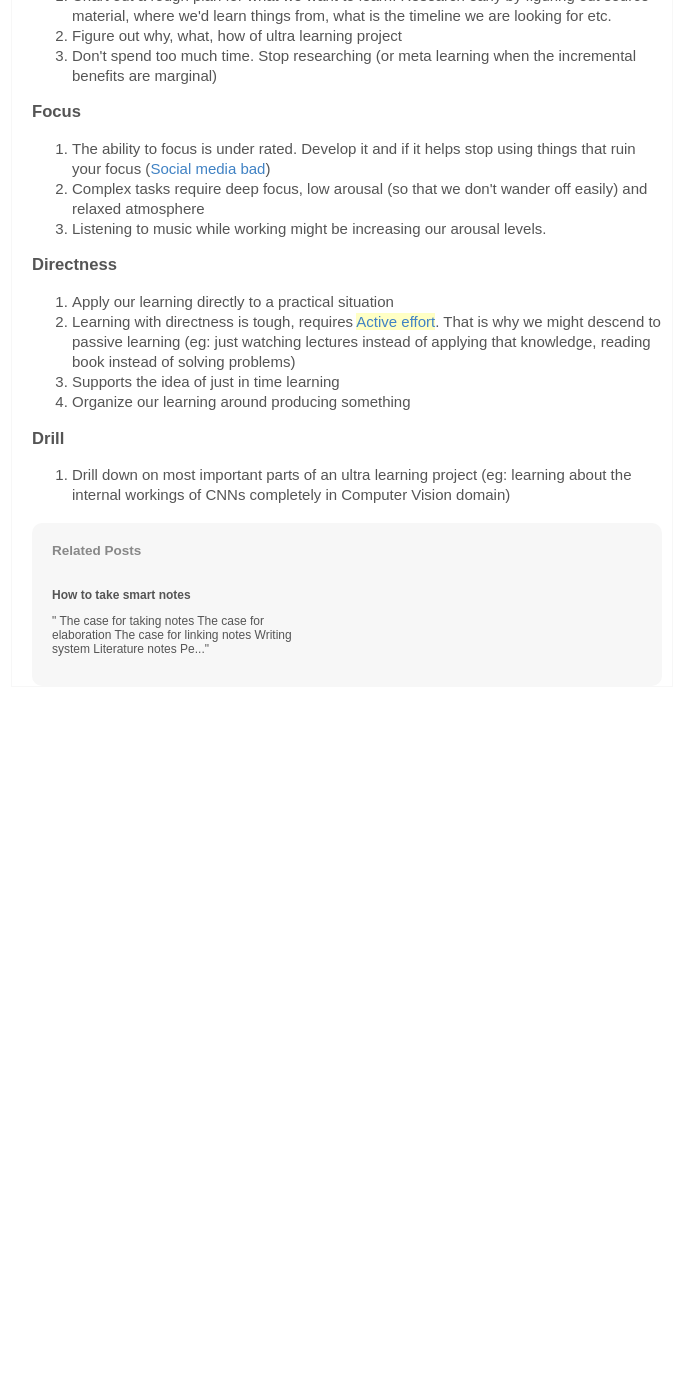
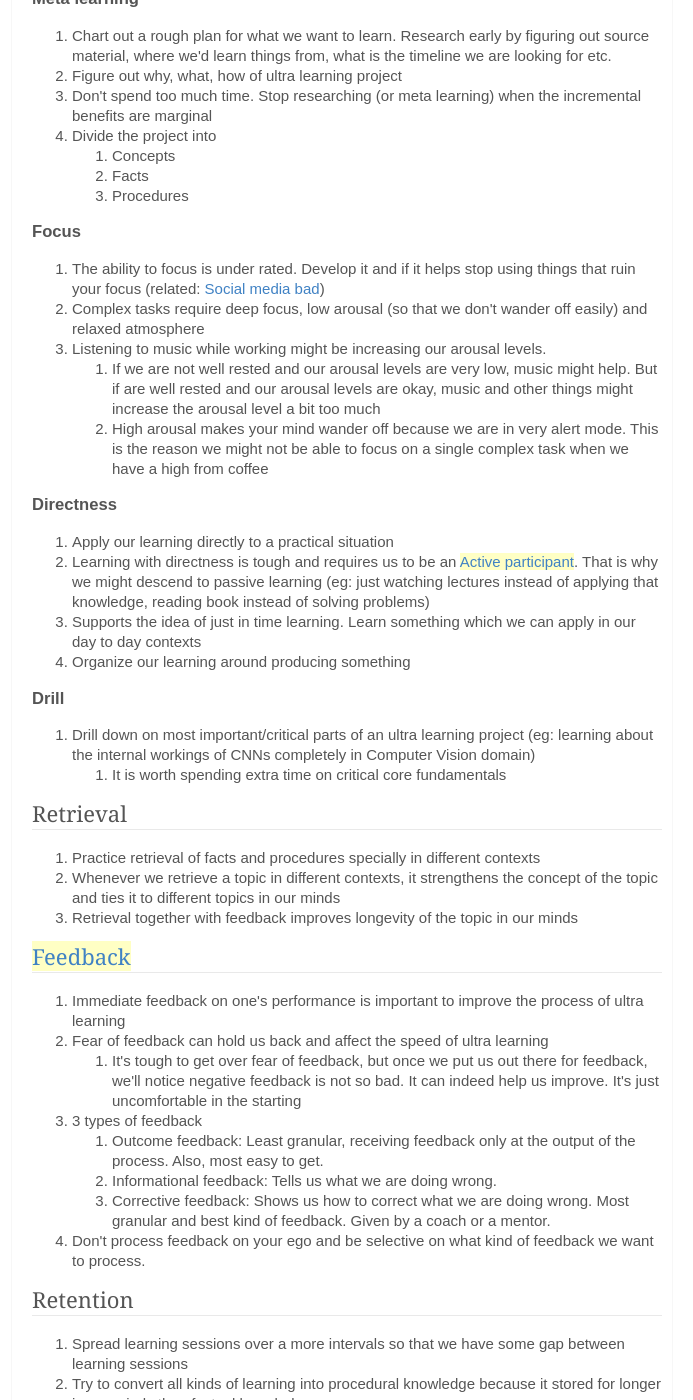
Before and after one commit to romitjain/romitjain.github.io, a Jekyll site: the page built from _notes/Ultralearning.md, in a window 1280 px wide and 1400 px high, scrolled down 925 px. Shown: the whole window, without its empty margins (298-991 px from the left). Built offline with Jekyll 4.4.1, drawn with Linux system fonts in a browser that asks for light colours; comment, search, counter and statistics services are not loaded; before the commit the page ends 1612 px from its top, so only the background shows below that; some of the changed text lies outside the part shown.

```diff
--- a/Changelog.yml
+++ b/Changelog.yml
@@ -32,3 +32,8 @@
   date: 2022-03-23
   changes:
     - Added a post
+2.5:
+  date: 2022-04-12
+  changes:
+    - Replaced preview of feeds with tags
+    - Added a post
--- a/_includes/Feed.html
+++ b/_includes/Feed.html
@@ -44,7 +44,7 @@
             {%- else -%}
             <p class="feed-title">{{ item.title }}</p>
             {%- endif -%}
-            <p class="feed-excerpt">{{ item.content | strip_html | strip | escape | truncate: 150}}</p>
+            <p class="feed-excerpt">{{ item.tags | strip_html | strip | escape | truncate: 150}}</p>
             </a>
         </div>
     {%- endfor -%}
--- a/_notes/Ultralearning.md
+++ b/_notes/Ultralearning.md
@@ -1,34 +1,86 @@
 ---
 title: Ultralearning
-tags: book-notes ongoing
-date: 2022-03-16
+tags: book-notes
+date: 2022-04-12
 ---
 
 ![rw-book-cover](https://images-na.ssl-images-amazon.com/images/I/51PfH156fIL._SL200_.jpg)
 
 Author: [[Scott H. Young]]
 
-- Ultra learning requires learning with high intensity and commitmment.
+- Ultra learning requires learning with high intensity and commitment.
 - Source of happiness is not achieving simple things, but constantly pushing ourselves and overcoming our own limitations.
 - Ultra learning needs a practical reason to learn something (where would you apply your learning?) + an inspiration that excites us (we'll feel smarter after learning this)
+- **Ultra learning project** - A project where you apply principles of ultra learning to learn something of value.
+- *It isn't easy to do an ultra learning project.*
 
-## Principles for learning more effectively and efficiently (ultra learning project)
+## Principles for learning more effectively and efficiently
 
 ### Meta learning
+
 1. Chart out a rough plan for what we want to learn. Research early by figuring out source material, where we'd learn things from, what is the timeline we are looking for etc.
 2. Figure out why, what, how of ultra learning project
-3. Don't spend too much time. Stop researching (or meta learning when the incremental benefits are marginal)
+3. Don't spend too much time. Stop researching (or meta learning) when the incremental benefits are marginal
+4. Divide the project into
+	1. Concepts
+	2. Facts
+	3. Procedures
 
 ### Focus
-1. The ability to focus is under rated. Develop it and if it helps stop using things that ruin your focus ([[Social media bad]])
+
+1. The ability to focus is under rated. Develop it and if it helps stop using things that ruin your focus (related: [[Social media bad]])
 2. Complex tasks require deep focus, low arousal (so that we don't wander off easily) and relaxed atmosphere
 3. Listening to music while working might be increasing our arousal levels.
+	1. If we are not well rested and our arousal levels are very low, music might help. But if are well rested and our arousal levels are okay, music and other things might increase the arousal level a bit too much
+	2. High arousal makes your mind wander off because we are in very alert mode. This is the reason we might not be able to focus on a single complex task when we have a high from coffee
 
 ### Directness
+
 1. Apply our learning directly to a practical situation
-2. Learning with directness is tough, requires [[Active effort]]. That is why we might descend to passive learning (eg: just watching lectures instead of applying that knowledge, reading book instead of solving problems)
-3. Supports the idea of just in time learning
+2. Learning with directness is tough and requires us to be an [[Active participant]]. That is why we might descend to passive learning (eg: just watching lectures instead of applying that knowledge, reading book instead of solving problems)
+3. Supports the idea of just in time learning. Learn something which we can apply in our day to day contexts
 4. Organize our learning around producing something
 
 ### Drill
-1. Drill down on most important parts of an ultra learning project (eg: learning about the internal workings of CNNs completely in Computer Vision domain)
+
+1. Drill down on most important/critical parts of an ultra learning project (eg: learning about the internal workings of CNNs completely in Computer Vision domain)
+	1. It is worth spending extra time on critical core fundamentals
+
+## Retrieval
+
+1. Practice retrieval of facts and procedures specially in different contexts
+2. Whenever we retrieve a topic in different contexts, it strengthens the concept of the topic and ties it to different topics in our minds
+3. Retrieval together with feedback improves longevity of the topic in our minds
+
+## [[Feedback]]
+
+1. Immediate feedback on one's performance is important to improve the process of ultra learning
+2. Fear of feedback can hold us back and affect the speed of ultra learning
+	1. It's tough to get over fear of feedback, but once we put us out there for feedback, we'll notice negative feedback is not so bad. It can indeed help us improve. It's just uncomfortable in the starting
+3. 3 types of feedback
+	1. Outcome feedback: Least granular, receiving feedback only at the output of the process. Also, most easy to get.
+	2. Informational feedback: Tells us what we are doing wrong.
+	3. Corrective feedback: Shows us how to correct what we are doing wrong. Most granular and best kind of feedback. Given by a coach or a mentor.
+4. Don't process feedback on your ego and be selective on what kind of feedback we want to process.
+
+## Retention
+
+1. Spread learning sessions over a more intervals so that we have some gap between learning sessions
+2. Try to convert all kinds of learning into procedural knowledge because it stored for longer in our minds than factual knowledge
+3. Practice a lot of concrete examples. Once we have practiced, we'll start finding patterns in the problems and build abstract ideas around the topic
+
+## Intuition
+> The illusion of understanding is very often the barrier to deeper knowledge, because unless that competency is actually tested, it’s easy to mislead yourself into thinking you understand more than you do.
+
+1. Intuition is built after repeated retrieval and retention of topics.
+2. It is built after we can have solved a lot of problems and we have a pattern in our minds to solve those kinds of problems.
+
+## Experimentation
+
+1. During the course of an ultralearning project, it is recommended to experiment on our learning styles to find the best that works for us.
+2. Experimentation has a simple core belief that we can grow and learn new things. These things are not possible if we are not ready to explore new things, techniques, and topics
+3. Adopting an experimentation based mindset also relates to growth mindset mentioned in [[Mindset]]
+
+## Quotes
+
+> A hungry person can eat only so much food. A lonely person can have only so much companionship. [[Curiosity]] doesn’t work this way. The more one learns, the greater the craving to learn more. The better one gets, the more one recognizes how much better one could become.
```
